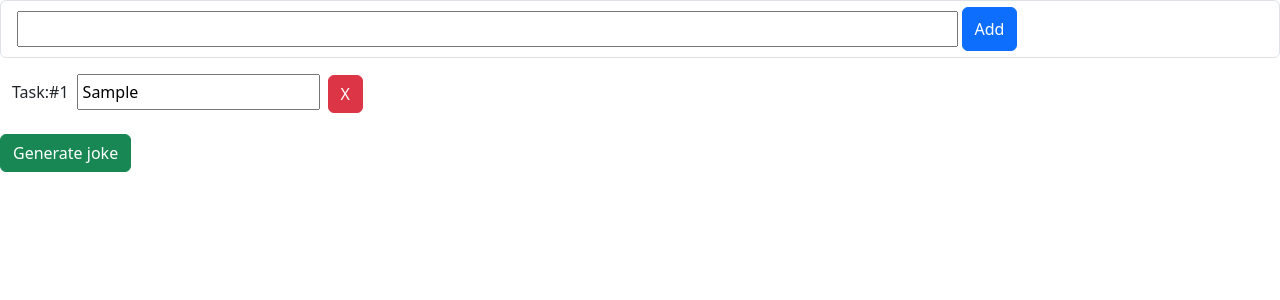
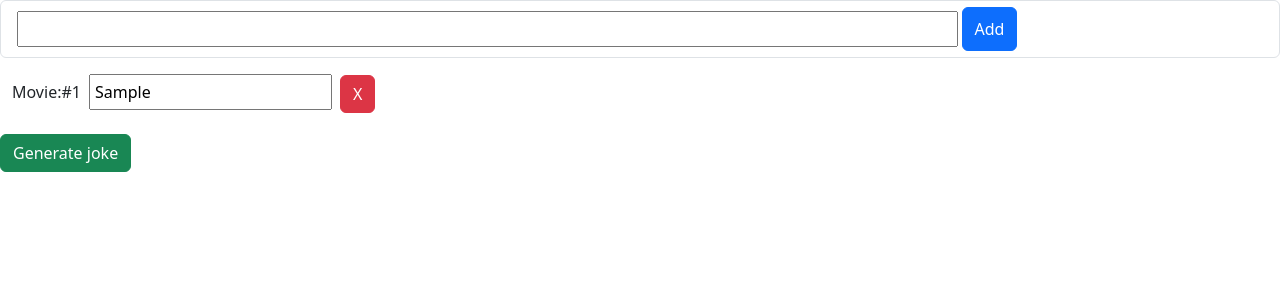
Before and after one commit to Azataza7/ReactMonth2hw3, a React (Vite) app: page / in a window 1280 px wide. Both pictures are taken after typing "Sample" into the empty fields and a click on the button "Add". Shown: the top 300 px of the page. Built offline with nearby package versions, Linux system fonts and the light colour scheme.

Commit message:
little text fix (rename)

```diff
--- a/index.html
+++ b/index.html
@@ -4,7 +4,7 @@
     <meta charset="UTF-8" />
     <link rel="icon" type="image/svg+xml" href="" />
     <meta name="viewport" content="width=device-width, initial-scale=1.0" />
-    <title>ToDo</title>
+    <title>hw3</title>
   </head>
   <body>
     <div id="root"></div>
--- a/src/Components/MovieContainer/MovieItem.tsx
+++ b/src/Components/MovieContainer/MovieItem.tsx
@@ -11,7 +11,7 @@ interface Props {
 const MovieItem: React.FC<Props> = React.memo(({movie, deleteItem, changeItem, index}) => {
   return (
     <div>
-      <span>Task:#{index + 1}</span>
+      <span>Movie:#{index + 1}</span>
       <input
         className="p-1 mt-3 m-2"
         type="text"
```
